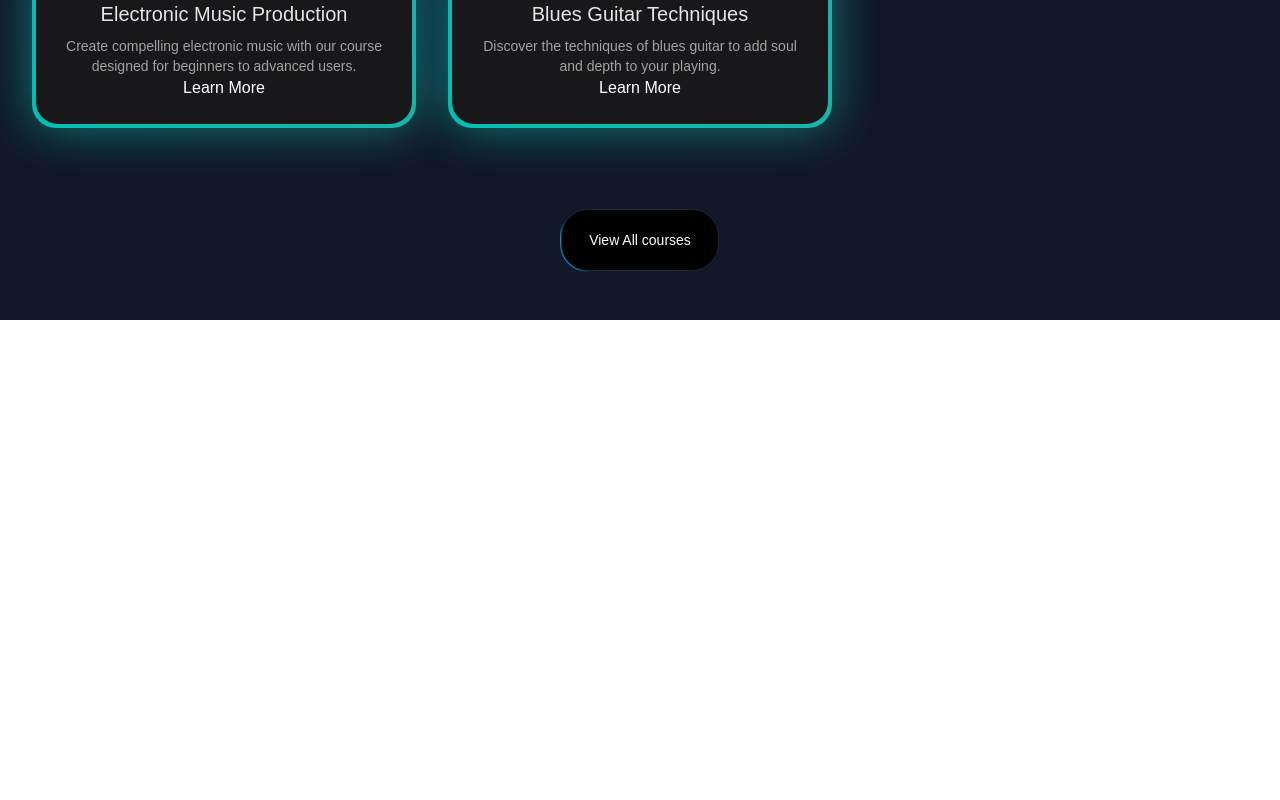
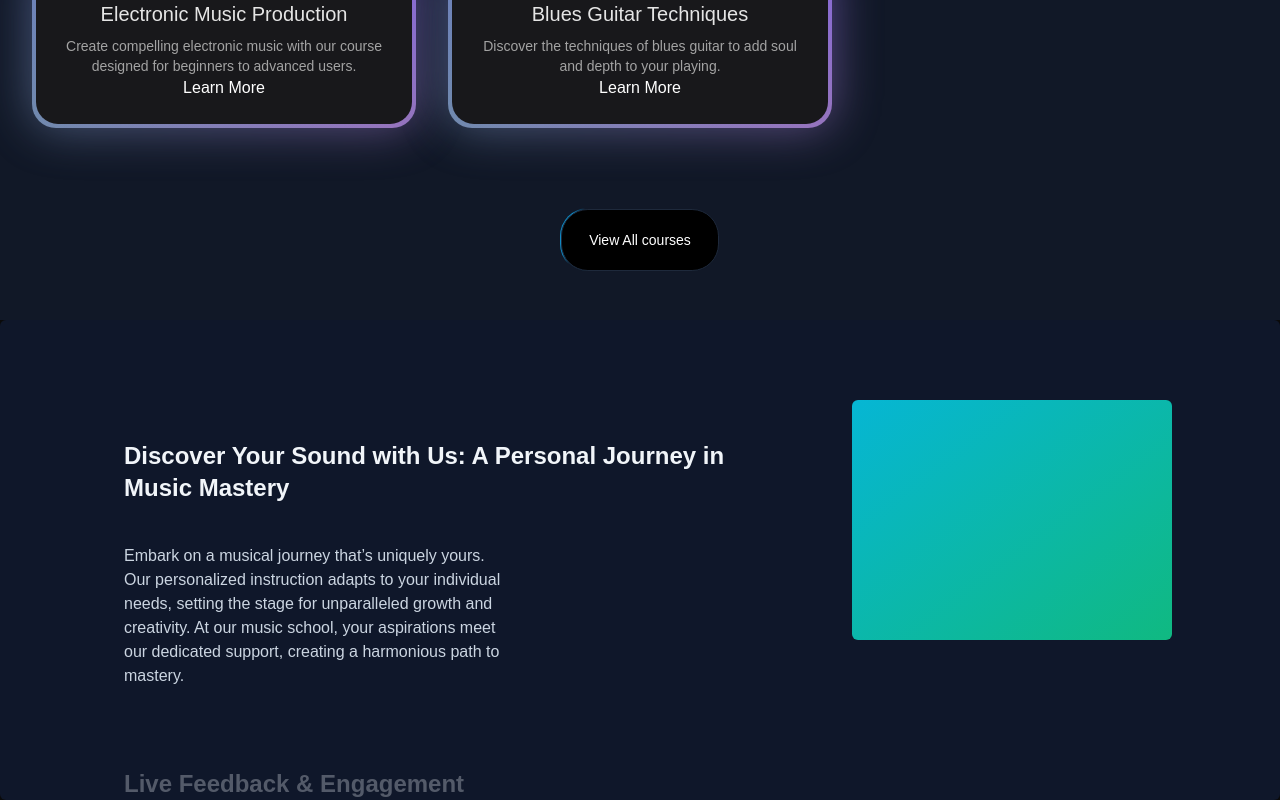
Before and after one commit to fareed7869/nextjs-music-academy, a Next.js app: page / in a window 1280 px wide. Shown: the part 1072-1872 px from the top of the page. Before the commit the page ends 1392 px from the top, so only its background shows below. Built offline with nearby package versions, Linux system fonts and the light colour scheme.

Commit message:
feat(why-choose-us-section): add why choose us section

```diff
--- a/src/app/page.tsx
+++ b/src/app/page.tsx
@@ -1,5 +1,6 @@
 import FeaturedCoursesSection from "@/components/FeaturedCoursesSection";
 import HeroSection from "@/components/HeroSection";
+import WhyChooseUsSection from "@/components/WhyChooseUsSection";
 
 export default function Home() {
   return (
@@ -7,6 +8,7 @@
       {/* <h1 className="text-2xl text-center">Welcome to Music Academy Project</h1> */}
       <HeroSection/>
       <FeaturedCoursesSection/>
+      <WhyChooseUsSection/>
     </main>
   );
 }
--- /dev/null
+++ b/src/components/WhyChooseUsSection.tsx
@@ -0,0 +1,39 @@
+
+"use client";
+import React from "react";
+import { StickyScroll } from "./ui/sticky-scroll-reveal";
+
+//Content should be in array format , requirement of sticky scroll reveal
+//Dummy Content
+const musicAcademyContent = [
+    {
+      title: 'Discover Your Sound with Us: A Personal Journey in Music Mastery',
+      description:
+        'Embark on a musical journey that’s uniquely yours. Our personalized instruction adapts to your individual needs, setting the stage for unparalleled growth and creativity. At our music school, your aspirations meet our dedicated support, creating a harmonious path to mastery.',
+    },
+    {
+      title: 'Live Feedback & Engagement',
+      description:
+        'Immerse yourself in an interactive learning experience where feedback is immediate, just like real-time changes in a collaborative project. This approach enhances your understanding and mastery of music concepts and performance techniques.',
+    },
+    {
+      title: 'Cutting-Edge Curriculum',
+      description:
+        'Our curriculum is continuously updated to include the latest music education trends and technologies, ensuring you’re always learning with the most current and effective methods. Say goodbye to outdated materials and welcome an education that evolves with the industry.',
+    },
+    {
+      title: 'Limitless Learning Opportunities',
+      description:
+        'With our expansive resource library and dynamic course offerings, you’ll never find yourself without something new to explore. Our platform provides continuous opportunities for growth, ensuring your musical skills are always advancing.',
+    },
+  ];
+
+function WhyChooseUsSection() {
+  return (
+    <div>
+        <StickyScroll content={musicAcademyContent} />
+    </div>
+  )
+}
+
+export default WhyChooseUsSection
--- /dev/null
+++ b/src/components/ui/sticky-scroll-reveal.tsx
@@ -0,0 +1,112 @@
+"use client";
+import React, { useEffect, useRef, useState } from "react";
+import { useMotionValueEvent, useScroll } from "framer-motion";
+import { motion } from "framer-motion";
+import { cn } from "../../lib/utlis";
+
+export const StickyScroll = ({
+  content,
+  contentClassName,
+}: {
+  content: {
+    title: string;
+    description: string;
+    content?: React.ReactNode | any;
+  }[];
+  contentClassName?: string;
+}) => {
+  const [activeCard, setActiveCard] = React.useState(0);
+  const ref = useRef<any>(null);
+  const { scrollYProgress } = useScroll({
+    // uncomment line 22 and comment line 23 if you DONT want the overflow container and want to have it change on the entire page scroll
+    // target: ref
+    container: ref,
+    offset: ["start start", "end start"],
+  });
+  const cardLength = content.length;
+
+  useMotionValueEvent(scrollYProgress, "change", (latest) => {
+    const cardsBreakpoints = content.map((_, index) => index / cardLength);
+    const closestBreakpointIndex = cardsBreakpoints.reduce(
+      (acc, breakpoint, index) => {
+        const distance = Math.abs(latest - breakpoint);
+        if (distance < Math.abs(latest - cardsBreakpoints[acc])) {
+          return index;
+        }
+        return acc;
+      },
+      0
+    );
+    setActiveCard(closestBreakpointIndex);
+  });
+
+  const backgroundColors = [
+    "var(--slate-900)",
+    "var(--black)",
+    "var(--neutral-900)",
+  ];
+  const linearGradients = [
+    "linear-gradient(to bottom right, var(--cyan-500), var(--emerald-500))",
+    "linear-gradient(to bottom right, var(--pink-500), var(--indigo-500))",
+    "linear-gradient(to bottom right, var(--orange-500), var(--yellow-500))",
+  ];
+
+  const [backgroundGradient, setBackgroundGradient] = useState(
+    linearGradients[0]
+  );
+
+  useEffect(() => {
+    setBackgroundGradient(linearGradients[activeCard % linearGradients.length]);
+  }, [activeCard]);
+
+  return (
+    <motion.div
+      animate={{
+        backgroundColor: backgroundColors[activeCard % backgroundColors.length],
+      }}
+      className="h-[30rem] overflow-y-auto flex justify-center relative space-x-10 rounded-md p-10"
+      ref={ref}
+    >
+      <div className="div relative flex items-start px-4">
+        <div className="max-w-2xl">
+          {content.map((item, index) => (
+            <div key={item.title + index} className="my-20">
+              <motion.h2
+                initial={{
+                  opacity: 0,
+                }}
+                animate={{
+                  opacity: activeCard === index ? 1 : 0.3,
+                }}
+                className="text-2xl font-bold text-slate-100"
+              >
+                {item.title}
+              </motion.h2>
+              <motion.p
+                initial={{
+                  opacity: 0,
+                }}
+                animate={{
+                  opacity: activeCard === index ? 1 : 0.3,
+                }}
+                className="text-kg text-slate-300 max-w-sm mt-10"
+              >
+                {item.description}
+              </motion.p>
+            </div>
+          ))}
+          <div className="h-40" />
+        </div>
+      </div>
+      <div
+        style={{ background: backgroundGradient }}
+        className={cn(
+          "hidden lg:block h-60 w-80 rounded-md bg-white sticky top-10 overflow-hidden",
+          contentClassName
+        )}
+      >
+        {content[activeCard].content ?? null}
+      </div>
+    </motion.div>
+  );
+};
```
